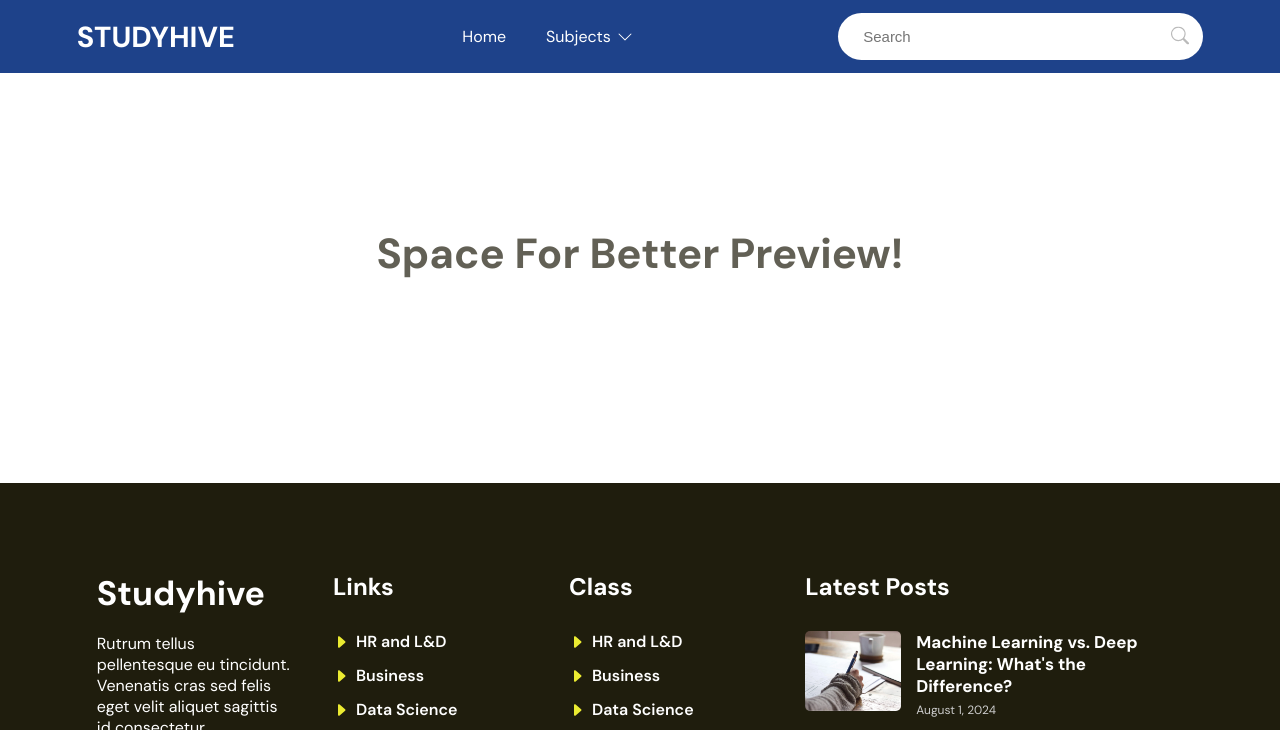
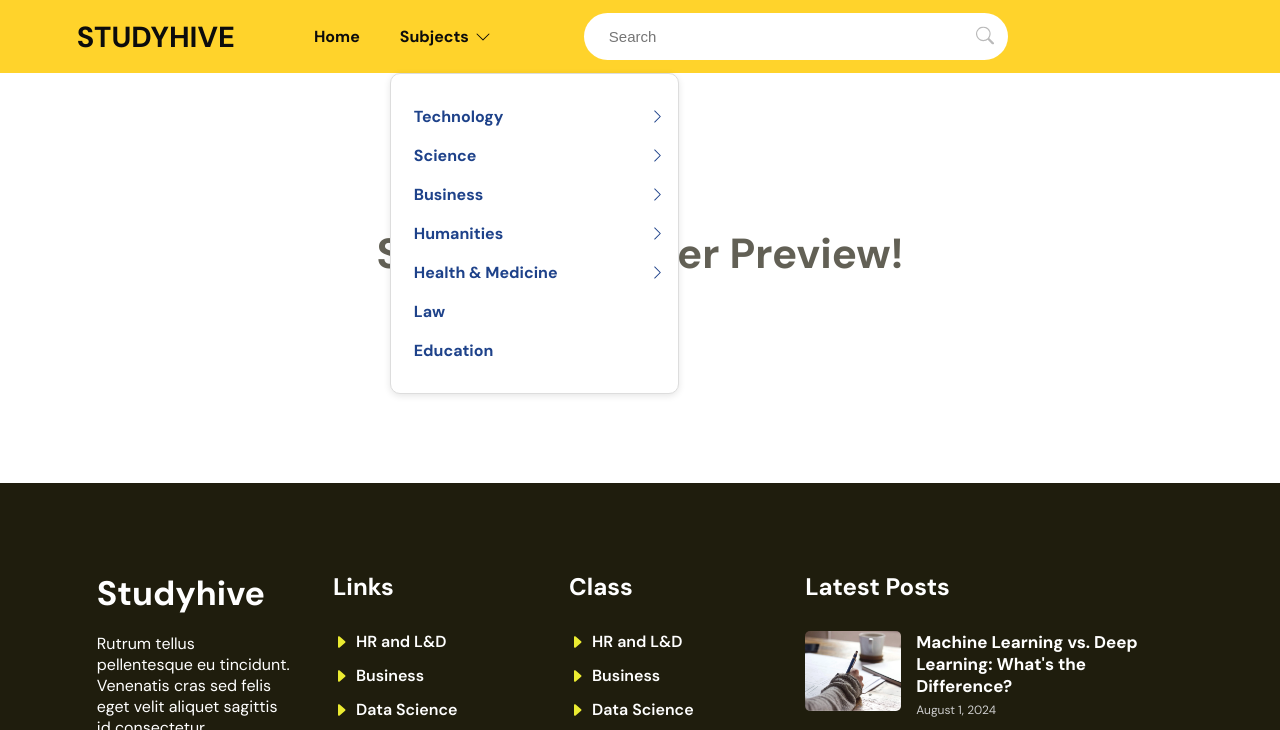
Before and after one commit to Developer-chandan/header-footer, a plain HTML site: page index.html in a window 1280 px wide. Both pictures are taken after a click on the link "Subjects". Shown: the top 730 px of the page. Drawn offline with Linux system fonts and the light colour scheme.

Commit message:
update header

```diff
--- a/custom.css
+++ b/custom.css
@@ -12,12 +12,11 @@ body {
 
 header {
 
-    background-color: #1e428a;
-
+background-color: #FFD32B;
 }
 
 .logo a {
-    color: white;
+    color: #0c0c0c;
     font-size: 29px;
     font-weight: bold;
     text-decoration: none;
@@ -29,26 +28,27 @@ nav {
 
 
 .search-bar {
-    margin-left: auto;
+    margin-left: 36px;
     position: relative;
 }
 
-.search-bar input {
+.search-bar input[type="text"] {
     padding: 15px 25px;
-    font-size: 16px;
     border: none;
     border-radius: 29px;
-    width: 365px;
+    width: 424px;
     font-size: 15px;
+    padding-right: 37px;
 }
 
 
 .h_container {
     display: flex;
-    justify-content: space-around;
+    justify-content: flex-start;
     align-items: center;
     width: 88%;
     margin: 0 auto;
+    gap: 49px;
 }
 
 ul.menu {
@@ -57,7 +57,7 @@ ul.menu {
 }
 
 nav {
-    width: 100%;
+    /* width: 100%; */
 }
 
 span.angle_down svg {
@@ -77,6 +77,7 @@ ul.dropdown li a {
     padding: 9px 23px;
     text-decoration: none;
     color: #1e428a;
+    font-weight: bold;
 }
 
 ul.dropdown li a:hover {
@@ -89,6 +90,7 @@ span.search_icon {
     top: 54%;
     right: 14px;
     transform: translateY(-50%);
+    cursor: pointer;
 }
 
 span.search_icon svg path {fill: #bababa;}
@@ -114,10 +116,11 @@ span.search_icon svg {
     position: relative;
 }
 .menu-item > a {
-    color: white;
+    color: #0c0c0c;
     padding: 26px 10px;
     display: block;
     text-decoration: none;
+    font-weight: bold;
 }
 
 .menu-item:hover .dropdown {
--- a/function.js
+++ b/function.js
@@ -0,0 +1,46 @@
+document.addEventListener('DOMContentLoaded', function () {
+    const menuItem = document.querySelector('.menu-item');
+    const menuLink = document.querySelector('.dropdown_parent');
+    const dropdown = document.querySelector('.dropdown');
+    let isDropdownOpen = false;
+
+    // Function to show the dropdown
+    function showDropdown() {
+        dropdown.style.display = 'block';
+        isDropdownOpen = true;
+    }
+
+    // Function to hide the dropdown
+    function hideDropdown() {
+        dropdown.style.display = 'none';
+        isDropdownOpen = false;
+    }
+
+    // Toggle dropdown visibility on click
+    menuLink.addEventListener('click', function (event) {
+        event.preventDefault(); // Prevent default link behavior
+        event.stopPropagation(); // Prevent the click from propagating to the document
+        if (isDropdownOpen) {
+            hideDropdown();
+        } else {
+            showDropdown();
+        }
+    });
+
+    // Show the dropdown when mouse enters
+    menuItem.addEventListener('mouseenter', showDropdown);
+
+    // Hide the dropdown when mouse leaves unless it's open via click
+    menuItem.addEventListener('mouseleave', function () {
+        if (!isDropdownOpen) {
+            hideDropdown();
+        }
+    });
+
+    // Optionally, hide dropdown if clicking outside of it
+    document.addEventListener('click', function (event) {
+        if (!menuItem.contains(event.target)) {
+            hideDropdown();
+        }
+    });
+});
--- a/index.html
+++ b/index.html
@@ -26,15 +26,15 @@
             </div>
             <nav>
                 <ul class="menu">
-                    <li class="menu-item"><a href="">Home</a></li>
+                    <li class="menu-item"><a class="menu-link" href="">Home</a></li>
                     <li class="menu-item">
-                        <a href="#">Subjects <span class="angle_down"><svg xmlns="http://www.w3.org/2000/svg"
+                        <a class="menu-link dropdown_parent" href="#">Subjects <span class="angle_down"><svg xmlns="http://www.w3.org/2000/svg"
                                     fill="currentColor" class="bi bi-chevron-down" viewBox="0 0 16 16">
                                     <path fill-rule="evenodd"
                                         d="M1.646 4.646a.5.5 0 0 1 .708 0L8 10.293l5.646-5.647a.5.5 0 0 1 .708.708l-6 6a.5.5 0 0 1-.708 0l-6-6a.5.5 0 0 1 0-.708" />
                                 </svg></span></a>
                         <ul class="dropdown">
-                            <li><a href="#">Technology
+                            <li><a class="menu-link" href="#">Technology
                                     <span class="angle_right">
                                         <svg fill="currentColor" class="bi bi-chevron-right" viewBox="0 0 16 16">
                                             <path fill-rule="evenodd"
@@ -42,18 +42,18 @@
                                         </svg></span>
                                 </a>
                                 <ul class="second_drowpdown">
-                                    <li><a href="#">Business</a></li>
-                                    <li><a href="#">Science</a></li>
-                                    <li><a href="#">Humanities</a></li>
-                                    <li><a href="#">Health & Medicine</a></li>
-                                    <li><a href="#">Science</a></li>
-                                    <li><a href="#">Business</a></li>
-                                    <li><a href="#">Humanities</a></li>
-                                    <li><a href="#">Health & Medicine</a></li>
+                                    <li><a href="#" class="menu-link">Business</a></li>
+                                    <li><a href="#" class="menu-link">Science</a></li>
+                                    <li><a href="#" class="menu-link">Humanities</a></li>
+                                    <li><a href="#" class="menu-link">Health & Medicine</a></li>
+                                    <li><a href="#" class="menu-link">Science</a></li>
+                                    <li><a href="#" class="menu-link">Business</a></li>
+                                    <li><a href="#" class="menu-link">Humanities</a></li>
+                                    <li><a href="#" class="menu-link">Health & Medicine</a></li>
 
                                 </ul>
                             </li>
-                            <li><a href="#">Science
+                            <li><a class="menu-link" href="#">Science
                                     <span class="angle_right">
                                         <svg fill="currentColor" class="bi bi-chevron-right" viewBox="0 0 16 16">
                                             <path fill-rule="evenodd"
@@ -61,13 +61,13 @@
                                         </svg></span>
                                 </a>
                                 <ul class="second_drowpdown">
-                                    <li><a href="#">Science</a></li>
-                                    <li><a href="#">Business</a></li>
-                                    <li><a href="#">Humanities</a></li>
-                                    <li><a href="#">Health & Medicine</a></li>
+                                    <li><a class="menu-link" href="#">Science</a></li>
+                                    <li><a class="menu-link" href="#">Business</a></li>
+                                    <li><a class="menu-link" href="#">Humanities</a></li>
+                                    <li><a class="menu-link" href="#">Health & Medicine</a></li>
                                 </ul>
                             </li>
-                            <li><a href="#">Business
+                            <li><a class="menu-link" href="#">Business
                                     <span class="angle_right">
                                         <svg fill="currentColor" class="bi bi-chevron-right" viewBox="0 0 16 16">
                                             <path fill-rule="evenodd"
@@ -75,13 +75,13 @@
                                         </svg></span>
                                 </a>
                                 <ul class="second_drowpdown">
-                                    <li><a href="#">Humanities</a></li>
-                                    <li><a href="#">Science</a></li>
-                                    <li><a href="#">Business</a></li>
-                                    <li><a href="#">Health & Medicine</a></li>
+                                    <li><a class="menu-link" href="#">Humanities</a></li>
+                                    <li><a class="menu-link" href="#">Science</a></li>
+                                    <li><a class="menu-link" href="#">Business</a></li>
+                                    <li><a class="menu-link" href="#">Health & Medicine</a></li>
                                 </ul>
                             </li>
-                            <li><a href="#">Humanities
+                            <li><a class="menu-link" href="#">Humanities
                                     <span class="angle_right">
                                         <svg fill="currentColor" class="bi bi-chevron-right" viewBox="0 0 16 16">
                                             <path fill-rule="evenodd"
@@ -89,13 +89,13 @@
                                         </svg></span>
                                 </a>
                                 <ul class="second_drowpdown">
-                                    <li><a href="#">Business</a></li>
-                                    <li><a href="#">Science</a></li>
-                                    <li><a href="#">Humanities</a></li>
-                                    <li><a href="#">Health & Medicine</a></li>
+                                    <li><a class="menu-link" href="#">Business</a></li>
+                                    <li><a class="menu-link" href="#">Science</a></li>
+                                    <li><a class="menu-link" href="#">Humanities</a></li>
+                                    <li><a class="menu-link" href="#">Health & Medicine</a></li>
                                 </ul>
                             </li>
-                            <li><a href="#">Health & Medicine
+                            <li><a class="menu-link" href="#">Health & Medicine
                                     <span class="angle_right">
                                         <svg fill="currentColor" class="bi bi-chevron-right" viewBox="0 0 16 16">
                                             <path fill-rule="evenodd"
@@ -103,14 +103,14 @@
                                         </svg></span>
                                 </a>
                                 <ul class="second_drowpdown">
-                                    <li><a href="#">Science</a></li>
-                                    <li><a href="#">Business</a></li>
-                                    <li><a href="#">Humanities</a></li>
-                                    <li><a href="#">Health & Medicine</a></li>
+                                    <li><a class="menu-link" href="#">Science</a></li>
+                                    <li><a class="menu-link" href="#">Business</a></li>
+                                    <li><a class="menu-link" href="#">Humanities</a></li>
+                                    <li><a class="menu-link" href="#">Health & Medicine</a></li>
                                 </ul>
                             </li>
-                            <li><a href="#">Law</a></li>
-                            <li><a href="#">Education</a></li>
+                            <li><a class="menu-link" href="#">Law</a></li>
+                            <li><a class="menu-link" href="#">Education</a></li>
                         </ul>
                     </li>
                 </ul>
@@ -221,6 +221,8 @@
 
     </footer>
     <!-- footer end  -->
+
+    <script src="function.js"></script>
 </body>
 
 </html>
```
